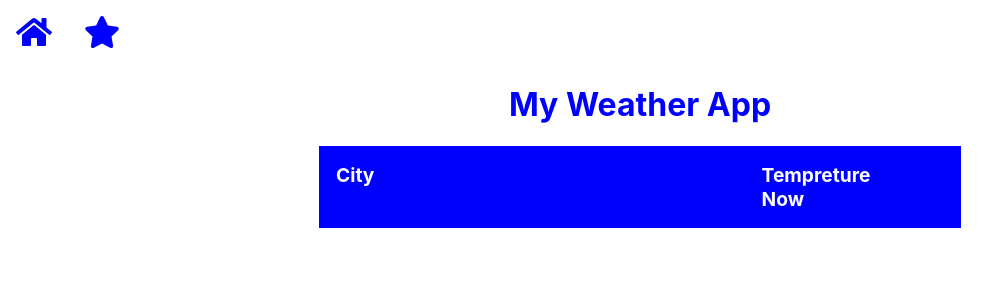
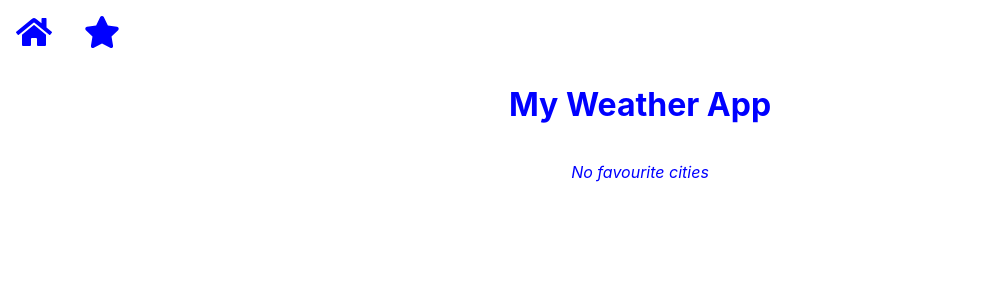
Before and after one commit to SarahAlAshwal/Granular, a React (Create React App) app: page / in a window 1280 px wide. Both pictures are taken after a click on the icon 102 px from the left and 32 px from the top of the page. Shown: the top 300 px of the page, without its empty margins (0-1008 px from the left). Built offline with nearby package versions, Linux system fonts and the light colour scheme.

Commit message:
improve the style

```diff
--- a/src/components/FavouritePage/CityRow.css
+++ b/src/components/FavouritePage/CityRow.css
@@ -2,6 +2,11 @@
   display: grid;
   grid-template-columns: 60% 30% 10%;
   padding: 1rem;
-  margin: 1rem;
   text-align: left;
+  border: 1px blue;
+  border-style: none solid solid solid;
 }
+
+.trash-icon{
+  cursor: pointer;
+}
--- a/src/components/FavouritePage/CityRow.tsx
+++ b/src/components/FavouritePage/CityRow.tsx
@@ -3,7 +3,7 @@ import { library } from '@fortawesome/fontawesome-svg-core';
 import { fas } from '@fortawesome/free-solid-svg-icons';
 import './CityRow.css';
 import { useGlobalContext } from '../../GlobalContext';
-import { Cities } from '../../App';
+
 
 library.add(fas);
 
@@ -17,9 +17,9 @@ function CityRow (props:Props) {
   const { favouriteCities, setFavouriteCities } = useGlobalContext();
 
   const remove = (index: number): void => {
-    console.log('in remove', favouriteCities);
     const temporaryCities = favouriteCities.cities;
     const temporaryTemp = favouriteCities.temp;
+    console.log(temporaryTemp, temporaryCities);
 
     setFavouriteCities({...favouriteCities, cities: temporaryCities.splice(index, 1)})
     setFavouriteCities({...favouriteCities, temp: temporaryTemp.splice(index,1)})
@@ -33,7 +33,7 @@ function CityRow (props:Props) {
           <label>{props.temp}</label>
           <span className='symbol'>&#8451;</span>
         </div>
-        <FontAwesomeIcon onClick={() => remove(props.index)} icon='trash' color='blue' size='1x'/>
+        <FontAwesomeIcon className='trash-icon' onClick={() => remove(props.index)} icon='trash' color='blue' size='1x'/>
       </div>
   );
 };
--- a/src/components/FavouritePage/FavouritePage.css
+++ b/src/components/FavouritePage/FavouritePage.css
@@ -1,6 +1,5 @@
 #favourite-page {
   width: 50%;
-  border: 1px solid blue;
   display: inline-block;
 }
 
@@ -17,3 +16,8 @@ font-size: 1.2rem;
   grid-template-columns: 70% 20% 10%;
   padding: 1rem;
 }
+
+#empty-list {
+  font-style: italic;
+  color: blue;
+}
--- a/src/components/FavouritePage/FavouritePage.tsx
+++ b/src/components/FavouritePage/FavouritePage.tsx
@@ -11,10 +11,13 @@ function FavouritePage () {
 
   return (
   <div id='favourite-page'>
-    <div id='records-header-container'>
+    { favouriteCities.cities.length > 0 && <div id='records-header-container'>
       <label className='records-header'>City</label>
       <label className='records-header'>Tempreture Now</label>
-    </div>
+    </div>}
+    { favouriteCities.cities.length === 0 &&
+      <p id='empty-list'>No favourite cities</p>
+    }
     {citiesRows}
   </div>
   );
```
